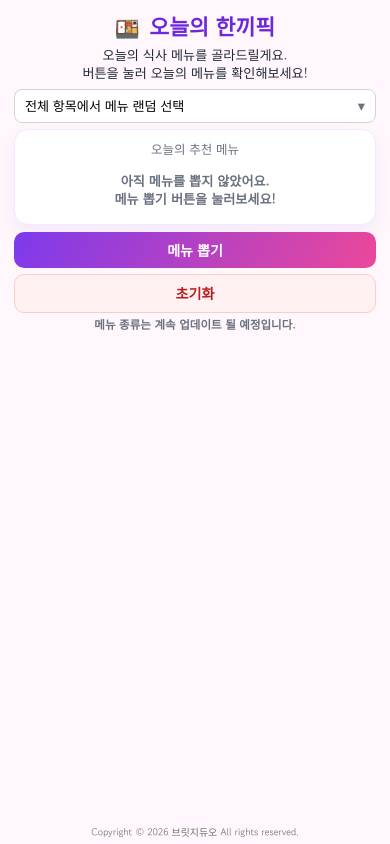
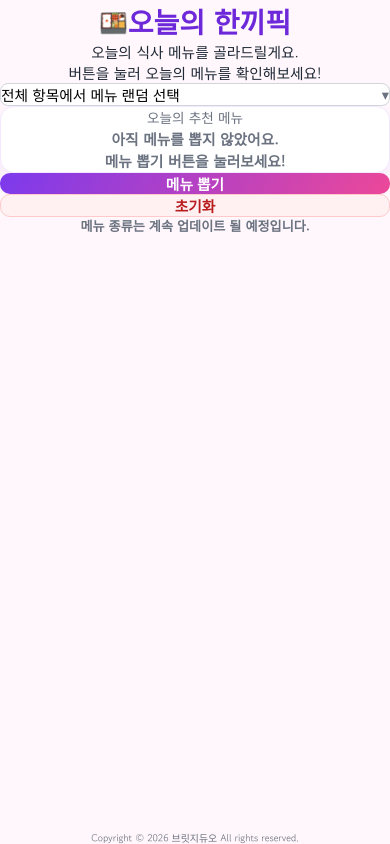
Before and after one commit to jaykim19/lunch_recommendation_app, a Vue app: page / in a window 390 px wide. Built offline with nearby package versions, Linux system fonts and the light colour scheme.

Commit message:
modified margin, padding, height for the screen

```diff
--- a/src/styles.css
+++ b/src/styles.css
@@ -3,6 +3,24 @@
   line-height: 1.5;
   color: #1f2937;
   background-color: #fff7fb;
+  --layout-scale: min(1, calc(100vw / 720px));
+  --space-3xs: calc(0.2rem * var(--layout-scale));
+  --space-2xs: calc(0.25rem * var(--layout-scale));
+  --space-xs: calc(0.4rem * var(--layout-scale));
+  --space-sm: calc(0.5rem * var(--layout-scale));
+  --space-md: calc(0.75rem * var(--layout-scale));
+  --space-lg: calc(1rem * var(--layout-scale));
+  --space-xl: calc(1.2rem * var(--layout-scale));
+  --space-2xl: calc(1.5rem * var(--layout-scale));
+  --space-3xl: calc(2rem * var(--layout-scale));
+  --space-layout-top: calc(1.5rem * var(--layout-scale));
+  --space-footer: calc(4.5rem * var(--layout-scale));
+  --space-footer-compact: calc(1.25rem * var(--layout-scale));
+  --space-layout-bottom: calc(0.8rem * var(--layout-scale));
+  --space-gap-sm: calc(0.45rem * var(--layout-scale));
+  --space-gap-md: calc(0.6rem * var(--layout-scale));
+  --space-gap-lg: calc(0.8rem * var(--layout-scale));
+  --card-height: calc(158px * var(--layout-scale));
 }
 
 * {
@@ -28,7 +46,10 @@ li {
   flex-direction: column;
   max-width: 720px;
   margin: 0 auto;
-  padding: 2rem 1rem 0.8rem;
+  padding:
+    calc(var(--space-layout-top) + env(safe-area-inset-top, 0px))
+    var(--space-lg)
+    calc(var(--space-layout-bottom) + env(safe-area-inset-bottom, 0px));
 }
 
 .layout > * {
@@ -37,20 +58,25 @@ li {
 
 .hero {
   text-align: center;
-  margin-bottom: 1.5rem;
+  margin-bottom: var(--space-xl);
 }
 
 .hero h1 {
   margin-top: 0;
-  margin-bottom: 0.5rem;
+  margin-bottom: var(--space-xs);
   font-size: 2rem;
   color: #6d28d9;
+}
+
+.hero p {
+  margin: 0;
+  line-height: 1.45;
 }
 
 .hero-title-wrap {
   display: inline-flex;
   align-items: center;
-  gap: 0.6rem;
+  gap: var(--space-gap-md);
 }
 
 .hero-icon {
@@ -63,15 +89,15 @@ li {
   /* background: #f3e8ff; */
   /* box-shadow: inset 0 0 0 1px #d8b4fe; */
   font-size: 1.6rem;
-  margin-bottom: 5px;
+  margin-bottom: 0;
 }
 
 .toolbar {
   display: flex;
-  gap: 0.8rem;
+  gap: var(--space-gap-lg);
   align-items: center;
   flex-wrap: wrap;
-  margin-bottom: 1rem;
+  margin-bottom: var(--space-lg);
 }
 
 .category-select-wrap {
@@ -87,7 +113,7 @@ li {
   width: 100%;
   border: 1px solid #d1d5db;
   border-radius: 8px;
-  padding: 0.5rem 0.75rem;
+  padding: var(--space-sm) var(--space-md);
   background: #fff;
   text-align: left;
   cursor: pointer;
@@ -96,13 +122,13 @@ li {
 .category-select-trigger::after {
   content: "▾";
   color: #6b7280;
-  margin-left: 0.6rem;
+  margin-left: var(--space-gap-md);
   font-size: 0.9rem;
 }
 
 .category-options {
   position: absolute;
-  top: calc(100% + 6px);
+  top: calc(100% + 6px * var(--layout-scale));
   left: 0;
   width: 100%;
   max-height: 240px;
@@ -111,23 +137,23 @@ li {
   border-radius: 10px;
   background: #fff;
   box-shadow: 0 8px 18px rgba(15, 23, 42, 0.12);
-  padding: 0.45rem;
+  padding: var(--space-gap-sm);
   z-index: 20;
 }
 
 .category-option {
   display: flex;
   align-items: center;
-  gap: 0.45rem;
-  padding: 0.25rem;
+  gap: var(--space-gap-sm);
+  padding: var(--space-2xs);
   cursor: pointer;
 }
 
 .category-option-all {
   font-weight: 600;
   border-bottom: 1px solid #e5e7eb;
-  margin-bottom: 0.25rem;
-  padding-bottom: 0.45rem;
+  margin-bottom: var(--space-2xs);
+  padding-bottom: var(--space-gap-sm);
 }
 
 .card,
@@ -136,27 +162,40 @@ li {
   border: 1px solid #f3e8ff;
   border-radius: 14px;
   background: #ffffff;
-  padding: 1.2rem;
-  margin-top: -0.2rem;
+  display: flex;
+  flex-direction: column;
+  justify-content: center;
+  align-items: center;
+  gap: var(--space-sm);
+  padding: var(--space-lg) var(--space-xl);
+  margin-top: 0;
   box-shadow: 0 8px 18px rgba(167, 139, 250, 0.12);
   text-align: center;
-  height: 142px;
+  min-height: var(--card-height);
 }
 
 .card-label {
-  margin-top: 0;
-  margin-bottom: 0.4rem;
+  margin: 0;
   color: #6b7280;
   font-size: 0.9rem;
+}
+
+.food-body {
+  display: flex;
+  flex-direction: column;
+  align-items: center;
+  gap: var(--space-2xs);
+  width: 100%;
 }
 
 .food-name {
   margin: 0;
   font-size: 1.8rem;
+  line-height: 1.25;
 }
 
 .food-category {
-  margin: 0.3rem 0 0;
+  margin: 0;
   color: #2563eb;
   font-weight: 600;
 }
@@ -165,8 +204,8 @@ li {
   display: flex;
   justify-content: center;
   align-items: center;
-  gap: 0.6rem;
-  min-height: 3.2rem;
+  gap: var(--space-gap-md);
+  min-height: calc(3.2rem * var(--layout-scale));
 }
 
 .loading-food-item {
@@ -188,9 +227,19 @@ li {
 }
 
 .placeholder {
+  margin: 0;
   color: #6b7280;
   text-align: center;
   font-weight: bold;
+  line-height: 1.55;
+}
+
+.card .placeholder {
+  padding: 0 var(--space-2xs);
+}
+
+.layout-note {
+  margin: var(--space-md) 0 0;
 }
 
 .primary-btn,
@@ -199,14 +248,14 @@ li {
 .reject-btn {
   border: none;
   border-radius: 10px;
-  padding: 0.7rem 1rem;
+  padding: calc(0.7rem * var(--layout-scale)) var(--space-lg);
   cursor: pointer;
   font-size: 0.95rem;
 }
 
 .primary-btn {
   width: 100%;
-  margin-top: 1rem;
+  margin-top: var(--space-md);
   background: linear-gradient(120deg, #7c3aed, #ec4899);
   color: #fff;
   font-weight: 700;
@@ -235,8 +284,7 @@ li {
   font-weight: 700;
   transition: transform 0.15s ease, box-shadow 0.15s ease, background 0.15s ease;
   width: 100%;
-  /* 임시 추가 */
-  margin-top: 0.5rem;
+  margin-top: var(--space-md);
 }
 
 .reset-btn:hover {
@@ -258,8 +306,8 @@ li {
 .choice-buttons {
   /* display: grid; */
   grid-template-columns: 1fr 1fr;
-  gap: 0.8rem;
-  margin-top: 1rem;
+  gap: var(--space-gap-lg);
+  margin-top: var(--space-lg);
 }
 
 .confirm-btn {
@@ -279,13 +327,13 @@ li {
 }
 
 .stats h4 {
-  margin-top: 0.4rem;
-  margin-bottom: 0.4rem;
+  margin-top: var(--space-xs);
+  margin-bottom: var(--space-xs);
 }
 
 .stats ul {
   margin: 0;
-  padding-left: 1.2rem;
+  padding-left: var(--space-xl);
 }
 
 .stats-accordion {
@@ -299,13 +347,13 @@ li {
 }
 
 .stats-accordion[open] summary {
-  margin-bottom: 0.8rem;
+  margin-bottom: var(--space-gap-lg);
 }
 
 .app-footer {
   margin-top: auto;
-  padding-top: 4.5rem;
-  padding-bottom: 0.2rem;
+  padding-top: var(--space-footer);
+  padding-bottom: var(--space-3xs);
   text-align: center;
   color: #6b7280;
 }
@@ -316,8 +364,17 @@ li {
 }
 
 .copyright-text {
-  margin: 0.3rem 0 0;
+  margin: var(--space-xs) 0 0;
   font-size: 0.75rem;
+}
+
+.result-card h3 {
+  margin: 0;
+  line-height: 1.35;
+}
+
+.result-card p {
+  margin: var(--space-2xs) 0 0;
 }
 
 @keyframes float-food {
@@ -333,6 +390,12 @@ li {
 }
 
 @media (max-width: 560px) {
+  :root {
+    --mobile-section-gap: max(calc(2rem * var(--layout-scale)), 1.35rem);
+    --mobile-block-gap: max(calc(1.35rem * var(--layout-scale)), 1rem);
+    --mobile-card-gap: max(calc(0.75rem * var(--layout-scale)), 0.55rem);
+  }
+
   html,
   body {
     height: 100%;
@@ -350,129 +413,110 @@ li {
     max-height: 100svh;
     min-height: 100svh;
     overflow: hidden;
-    padding:
-      calc(0.65rem + env(safe-area-inset-top, 0px))
-      0.85rem
-      calc(0.35rem + env(safe-area-inset-bottom, 0px));
+    padding-top: calc(var(--space-lg) + env(safe-area-inset-top, 0px));
   }
 
   .hero {
-    margin-bottom: 0.45rem;
+    margin-bottom: var(--mobile-block-gap);
   }
 
   .hero h1 {
-    margin-bottom: 0.2rem;
-    font-size: 1.35rem;
+    margin-bottom: var(--space-xs);
+    font-size: 1.75rem;
   }
 
   .hero p {
-    margin: 0;
-    font-size: 0.82rem;
-    line-height: 1.35;
+    font-size: 0.92rem;
+    line-height: 1.4;
   }
 
   .hero-icon {
-    font-size: 1.25rem;
-    margin-bottom: 0;
+    font-size: 1.45rem;
   }
 
   .toolbar {
-    gap: 0.45rem;
-    margin-bottom: 0.4rem;
+    margin-bottom: var(--mobile-section-gap);
   }
 
   .category-select-trigger {
-    padding: 0.42rem 0.65rem;
-    font-size: 0.82rem;
+    font-size: 0.92rem;
   }
 
   .category-options {
-    max-height: min(220px, 42svh);
+    max-height: min(240px, 42svh);
   }
 
   .card,
   .result-card,
   .stats {
-    height: auto;
-    min-height: 84px;
-    max-height: 96px;
-    padding: 0.6rem 0.75rem;
-    margin-top: 0;
-    overflow: hidden;
+    min-height: max(var(--card-height), 112px);
+    padding: var(--space-lg) var(--space-xl);
+    gap: var(--mobile-card-gap);
   }
 
   .card-label {
-    margin-bottom: 0.2rem;
-    font-size: 0.78rem;
+    font-size: 0.85rem;
   }
 
   .food-name {
-    font-size: 1.3rem;
+    font-size: 1.55rem;
   }
 
   .food-category {
-    margin-top: 0.15rem;
-    font-size: 0.82rem;
+    font-size: 0.92rem;
   }
 
   .card .placeholder,
   .loading-foods {
-    min-height: 2.4rem;
-    font-size: 0.82rem;
-    line-height: 1.35;
+    font-size: 0.92rem;
+    line-height: 1.5;
   }
 
   .loading-food-item {
-    font-size: 1.35rem;
+    font-size: 1.5rem;
   }
 
   .result-card h3 {
-    margin: 0;
-    font-size: 1rem;
-    line-height: 1.35;
+    font-size: 1.15rem;
+    line-height: 1.4;
   }
 
   .result-card p {
-    margin: 0.2rem 0 0;
-    font-size: 0.82rem;
+    font-size: 0.92rem;
   }
 
   .primary-btn,
   .ghost-btn,
   .confirm-btn,
   .reject-btn {
-    padding: 0.52rem 0.85rem;
-    font-size: 0.88rem;
+    font-size: 0.92rem;
   }
 
   .primary-btn {
-    margin-top: 0.4rem;
+    margin-top: var(--mobile-section-gap);
   }
 
   .reset-btn {
     margin-left: 0;
     min-width: 100%;
-    margin-top: 0.35rem;
+    margin-top: var(--mobile-block-gap);
   }
 
-  .choice-buttons {
-    margin-top: 0;
+  .result-card {
+    margin-top: var(--mobile-block-gap);
   }
 
   .layout-note {
-    margin: 0.25rem 0 0;
-    font-size: 0.72rem;
-    line-height: 1.3;
+    font-size: 0.82rem;
+    line-height: 1.35;
+    margin-top: var(--mobile-block-gap);
   }
 
   .app-footer {
-    margin-top: auto;
-    padding-top: 0.25rem;
-    padding-bottom: 0;
+    padding-top: var(--space-sm);
   }
 
   .copyright-text {
-    margin: 0;
     font-size: 0.62rem;
     line-height: 1.25;
   }
@@ -480,33 +524,19 @@ li {
   .layout:has(.result-card) .layout-note {
     display: none;
   }
-
-  .layout:has(.result-card) .card,
-  .layout:has(.result-card) .result-card {
-    min-height: 72px;
-    max-height: 80px;
-  }
 }
 
 @media (max-width: 560px) and (max-height: 640px) {
   .hero h1 {
-    font-size: 1.2rem;
+    font-size: 1.55rem;
   }
 
   .hero p {
-    font-size: 0.76rem;
-  }
-
-  .card,
-  .result-card,
-  .stats {
-    min-height: 76px;
-    max-height: 84px;
-    padding: 0.5rem 0.65rem;
+    font-size: 0.88rem;
   }
 
   .food-name {
-    font-size: 1.15rem;
+    font-size: 1.4rem;
   }
 
   .layout-note {
```
